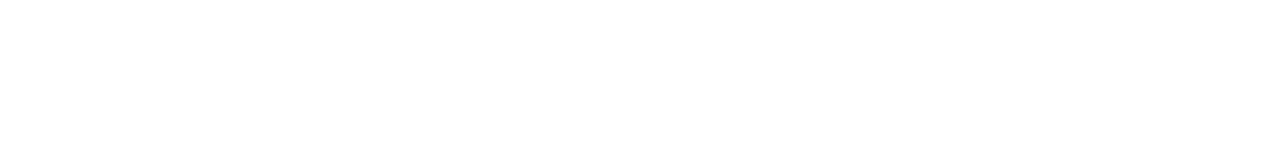
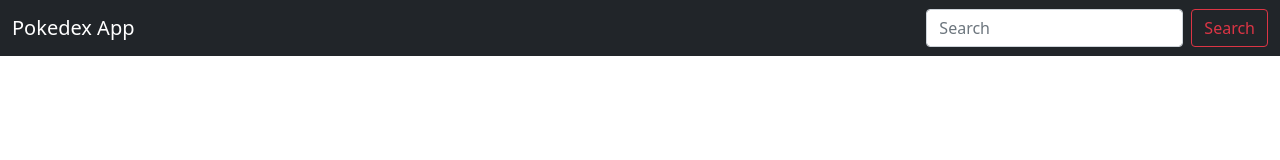
Before and after one commit to ekrzak/pokedex, a website: page index.html in a window 1280 px wide. Drawn offline with nearby package versions, Linux system fonts and the light colour scheme.

Commit message:
Add navbar

```diff
--- a/index.html
+++ b/index.html
@@ -4,11 +4,30 @@
   <meta charset="UTF-8">
   <meta http-equiv="X-UA-Compatible" content="IE=edge">
   <meta name="viewport" content="width=device-width, initial-scale=1.0">
+  <link href="https://cdn.jsdelivr.net/npm/bootstrap@5.1.3/dist/css/bootstrap.min.css" rel="stylesheet" integrity="sha384-1BmE4kWBq78iYhFldvKuhfTAU6auU8tT94WrHftjDbrCEXSU1oBoqyl2QvZ6jIW3" crossorigin="anonymous">
   <link rel="stylesheet" href="./src/css/index.css">
+
   <title>Pokedex</title>
 </head>
 <body>
+  <nav class="navbar navbar-expand-lg navbar-dark bg-dark">
+    <div class="container-fluid">
+      <a class="navbar-brand" href="#">Pokedex App</a>
+      <button class="navbar-toggler" type="button" data-bs-toggle="collapse" data-bs-target="#navbarTogglerDemo02" aria-controls="navbarTogglerDemo02" aria-expanded="false" aria-label="Toggle navigation">
+        <span class="navbar-toggler-icon"></span>
+      </button>
+      <div class="collapse navbar-collapse" id="navbarTogglerDemo02">
+        <div class="navbar-nav me-auto mb-2 mb-lg-0">
+        </div>
+        <form class="d-flex">
+          <input class="form-control me-2" type="search" placeholder="Search" aria-label="Search">
+          <button class="btn btn-outline-danger" type="submit">Search</button>
+        </form>
+      </div>
+    </div>
+  </nav>
 
   <script src="./src/js/index.js"></script>
+  <script src="https://cdn.jsdelivr.net/npm/bootstrap@5.1.3/dist/js/bootstrap.bundle.min.js" integrity="sha384-ka7Sk0Gln4gmtz2MlQnikT1wXgYsOg+OMhuP+IlRH9sENBO0LRn5q+8nbTov4+1p" crossorigin="anonymous"></script>
 </body>
 </html>
```
